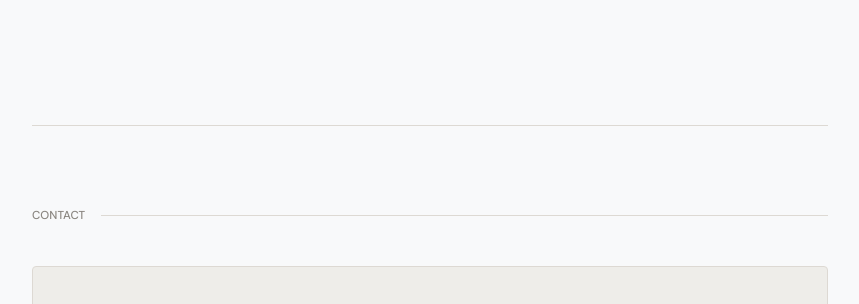
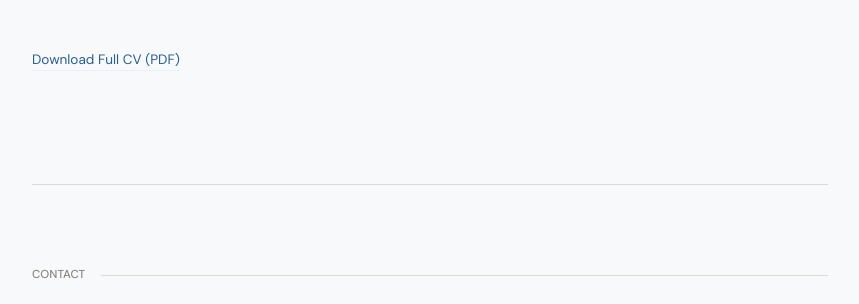
Before and after one commit to yannick-knieriemen/yannick-knieriemen.github.io, a plain HTML site: page index.html in a window 1280 px wide. Shown: the part 1858-2162 px from the top of the page, without its empty margins (210-1069 px from the left). Drawn offline with nearby package versions, Linux system fonts and the light colour scheme.

Commit message:
Add link to download full CV in index.html

```diff
--- a/index.html
+++ b/index.html
@@ -215,6 +215,11 @@
           </div>
         </div>
       </div>
+      <div style="margin-bottom: 2rem;">
+    <a href="cv.pdf" target="_blank" style="font-size: 0.85rem; color: var(--accent); text-decoration: none; border-bottom: 1px solid var(--accent-light); padding-bottom: 2px;">
+        Download Full CV (PDF)
+    </a>
+</div>
     </section>
 
     <!-- CONTACT -->
```
